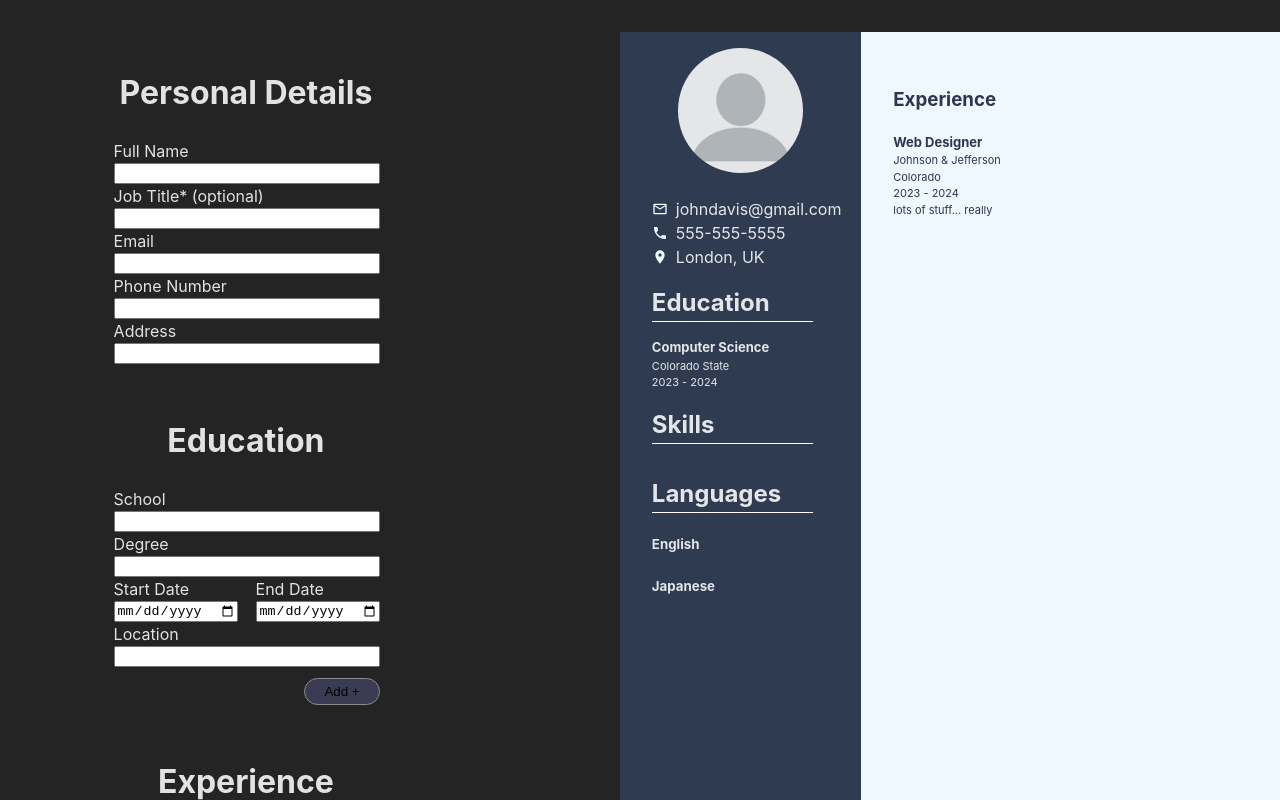
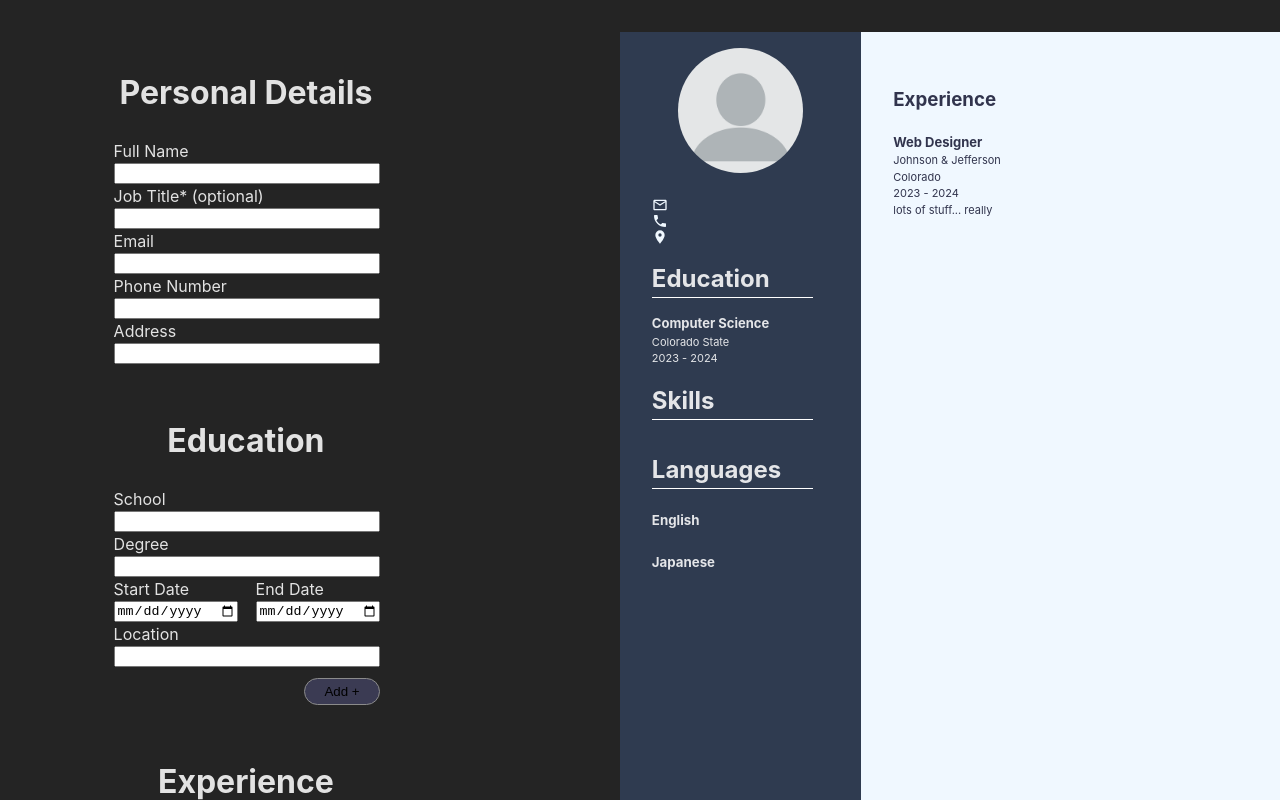
Before and after one commit to Jared588/cv-app, a React (Vite) app: page / in a window 1280 px wide. Shown: the top 800 px of the page. Built offline with nearby package versions, Linux system fonts and the light colour scheme.

Commit message:
Connect personal details to cv

```diff
--- a/src/Cv.jsx
+++ b/src/Cv.jsx
@@ -15,9 +15,9 @@ function Cv({ values }) {
       <div className="left-side">
         <img src="./src/assets/images/blank-profile.png" alt="blank profile" className='profile-img'/>
         <div className="section">
-          <div id="email" className="contact-container">{emailIcon} johndavis@gmail.com</div>
-          <div id="phone" className="contact-container">{phoneIcon} 555-555-5555</div>
-          <div id="location" className="contact-container">{locationIcon} London, UK</div>
+          <div id="email" className="contact-container">{emailIcon} {values.email}</div>
+          <div id="phone" className="contact-container">{phoneIcon} {values.phoneNumber}</div>
+          <div id="location" className="contact-container">{locationIcon} {values.address}</div>
         </div>
         <div className="section">
           <h1>Education</h1>
@@ -46,7 +46,9 @@ Cv.propTypes = {
     values: PropTypes.shape({
       fullName: PropTypes.string,
       title: PropTypes.string,
-      email: PropTypes.string,
+      email: PropTypes.email,
+      phoneNumber: PropTypes.number,
+      address: PropTypes.string,
       // Add other PropTypes for properties as needed
     }),
   };
--- a/src/Input.jsx
+++ b/src/Input.jsx
@@ -10,9 +10,9 @@ export default function Info({ handleChange }) {
                 <h1>Personal Details</h1>
                 <InputContainer title='Full Name' id='fullName' type="text" onChange={handleChange}/>
                 <InputContainer title='Job Title* (optional)' id='title' type="text" onChange={handleChange}/>
-                <InputContainer title='Email' id='email' type="email"/>
-                <InputContainer title='Phone Number' id='phoneNumber' type="tel"/>
-                <InputContainer title='Address' id='address' type="text"/>
+                <InputContainer title='Email' id='email' type="email" onChange={handleChange}/>
+                <InputContainer title='Phone Number' id='phoneNumber' type="tel" onChange={handleChange}/>
+                <InputContainer title='Address' id='address' type="text" onChange={handleChange}/>
             </div>
 
             {/* Education */}
```
